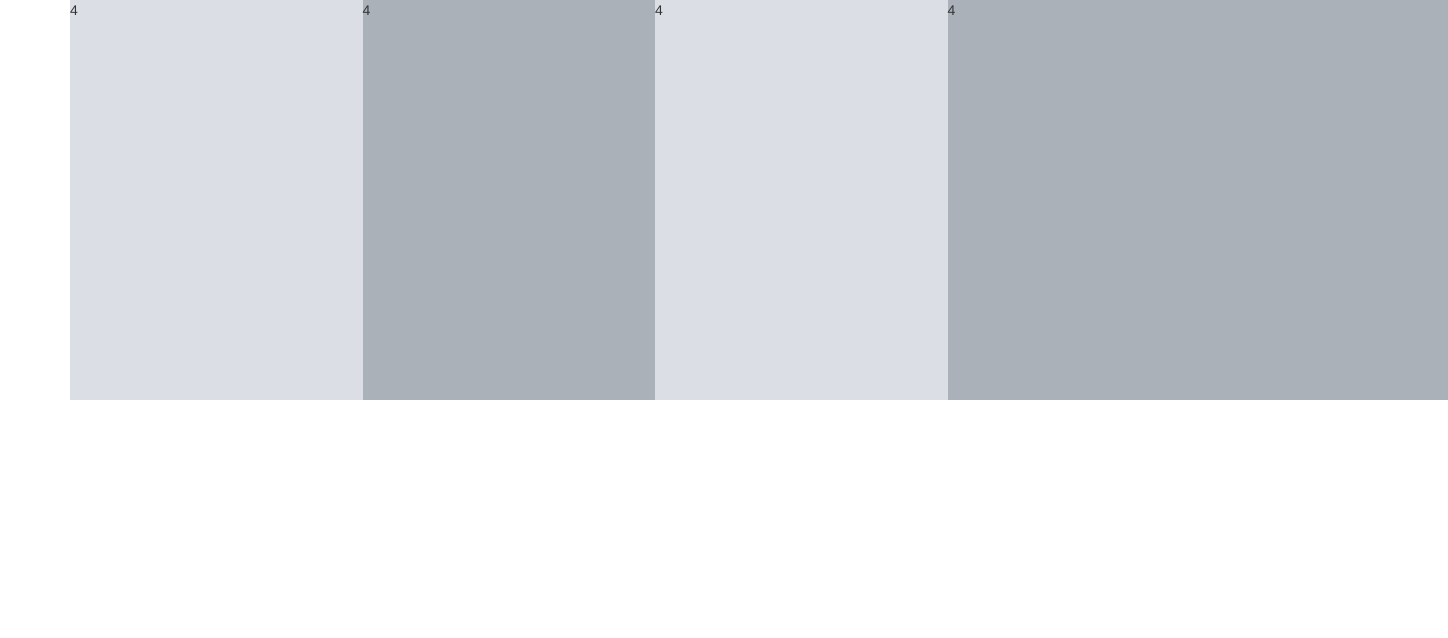
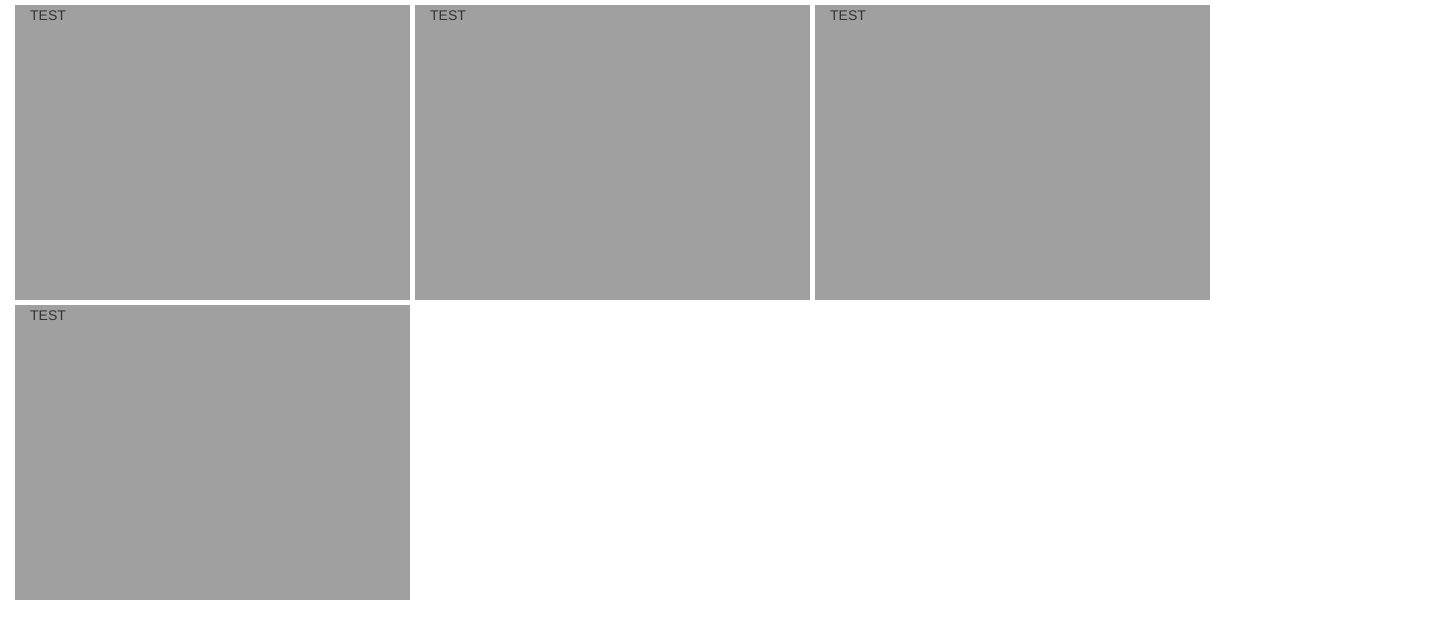
Before and after one commit to SherlockMe/bootsrap-grid2, a plain HTML site: page index.html in a window 1280 px wide. Shown: the whole page, 1448 px wide, since content can reach past the window. Drawn offline with nearby package versions, Linux system fonts and the light colour scheme.

Commit message:
Update index.html

```diff
--- a/index.html
+++ b/index.html
@@ -1,5 +1,15 @@
 <html>
 <head>
+
+
+    <script src="https://code.jquery.com/jquery-3.2.1.min.js"
+  integrity="sha256-hwg4gsxgFZhOsEEamdOYGBf13FyQuiTwlAQgxVSNgt4="
+  crossorigin="anonymous"></script>
+  <script src="https://cdnjs.cloudflare.com/ajax/libs/jquery/3.2.1/jquery.min.js"
+  ></script>
+
+<script src="https://code.jquery.com/jquery-1.12.4.js"></script>
+
     <!-- Latest compiled and minified CSS -->
     <link rel="stylesheet" href="https://maxcdn.bootstrapcdn.com/bootstrap/3.3.7/css/bootstrap.min.css" integrity="sha384-BVYiiSIFeK1dGmJRAkycuHAHRg32OmUcww7on3RYdg4Va+PmSTsz/K68vbdEjh4u"
         crossorigin="anonymous">
@@ -11,16 +21,24 @@
     <!-- Latest compiled and minified JavaScript -->
     <script src="https://maxcdn.bootstrapcdn.com/bootstrap/3.3.7/js/bootstrap.min.js" integrity="sha384-Tc5IQib027qvyjSMfHjOMaLkfuWVxZxUPnCJA7l2mCWNIpG9mGCD8wGNIcPD7Txa"
         crossorigin="anonymous"></script>
+
 </head>
 <body>
     <style type="text/css">
-        .content {
-            height: 400px;
-            width: 500px;
-            background: #dbdfe5;
+
+        .box {
+       border-right-style:solid;
+       border-top-style: solid;
+       border-width: 5px;
+       border-color: white;
+       border-top-color: white;
+       background-color: #a0a0a0;
+       width: 400px;
+       height: 300px;
+
         }
 
-        .content.bg {
+        .box.bg {
             background: #abb1b8;
         }
     </style>
@@ -28,27 +46,24 @@
 
     <body>
 
-        <div class="container">
+        <div class="container-fluid" style="">
 
-            <div class="row">
+            <div class="row-fluid" style="">
+                <div class="box col-xs-12 col-sm-6  col-md-3 col-lg-3  col">
+                    <div class="">TEST</div>
+                </div>
+                   <div class="box col-xs-12  col-sm-6 col-md-3 col-lg-3 col">
+                    <div class="">TEST</div>
+                </div>
+                   <div class="box col-xs-12 col-sm-6 col-md-3 col-lg-3 col">
+                    <div class="">TEST</div>
+                </div>
+                   <div class="box col-xs-12 col-sm-6 c col-md-3 col-lg-3 col">
+                    <div class="">TEST</div>
+                </div>
+            </div>
 
-                <div class="col-xs-12 col-sm-6 col-md-3 col-lg-3 col">
-                    <div class="content">4</div>
-                </div>
 
-                <div class="col-xs-12 col-sm-6 col-md-3 col-lg-3 col"> <!-- xs12 1 sm6 2 md3lg3 4 -->
-                    <div class="content bg">4</div>
-                </div>
-
-                <div class="col-xs-12 col-sm-6 col-md-3 col-lg-3 col">
-                    <div class="content">4</div>
-                </div>
-
-                <div class="col-xs-12 col-sm-6 col-md-3 col-lg-3 col">
-                    <div class="content bg">4</div>
-                </div>
-
-            </div>
 
         </div>
 
@@ -56,3 +71,9 @@
     </body>
 
 </html>
+
+<script>
+
+
+
+</script>
```
